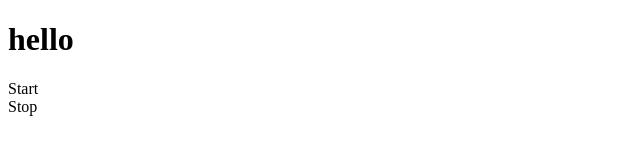
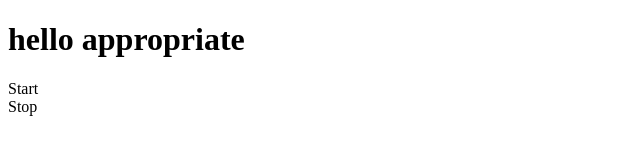
Before and after one commit to anniemeng/Limbio, a website: page main.html in a window 1280 px wide. Shown: the whole page, without its empty margins (0-640 px from the left). Drawn offline with nearby package versions, Linux system fonts and the light colour scheme.

Commit message:
first commit

```diff
--- a/main.html
+++ b/main.html
@@ -3,7 +3,7 @@
     <head>
     </head>
     <body>
-        <h1>hello</h1>
+        <h1>hello appropriate</h1>
 
         <div id="start">
             Start
```
